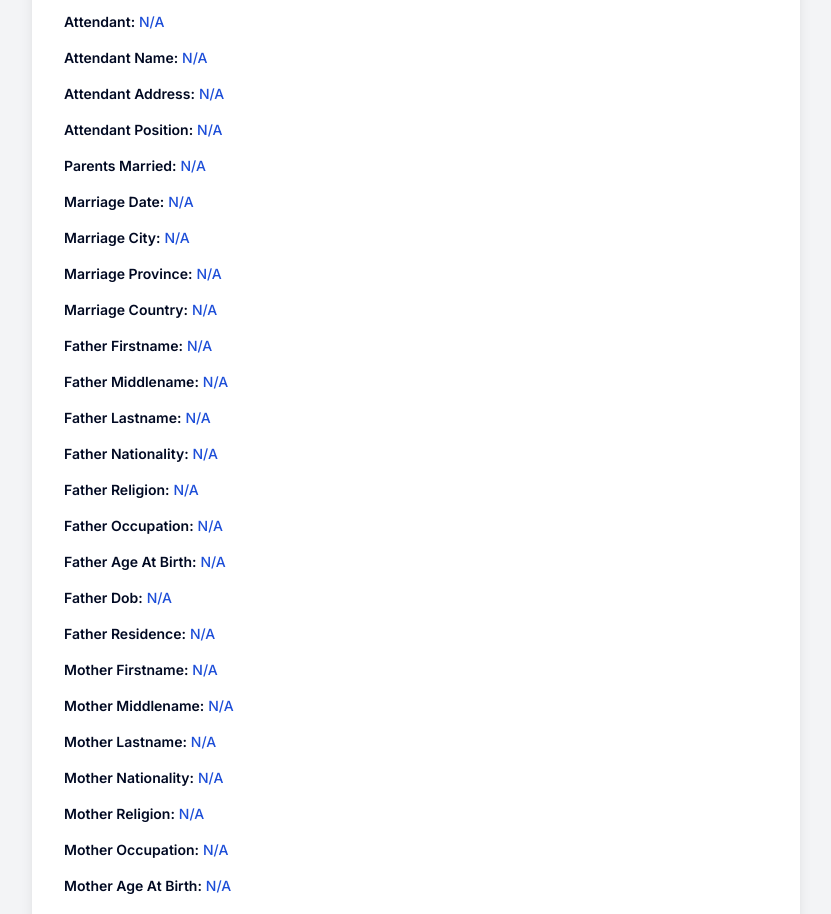
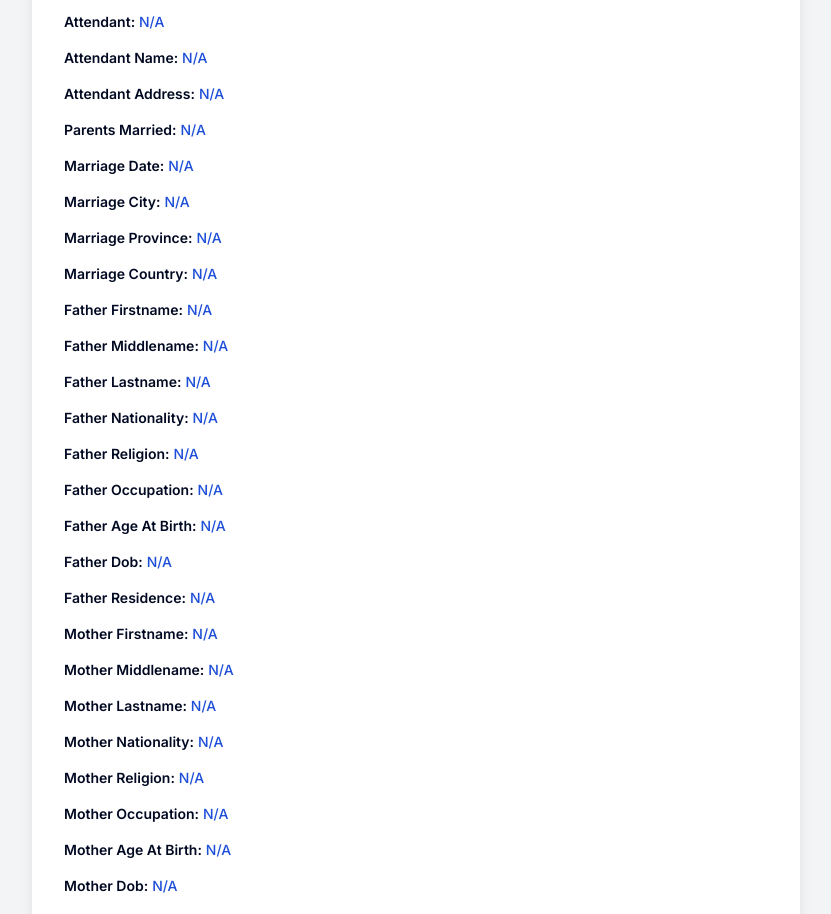
Before and after one commit to lloydeebill/iRegistry, a Next.js app: page /regcolb/form-preview in a window 1280 px wide. Shown: the part 1000-1914 px from the top of the page, without its empty margins (224-1055 px from the left). Built offline with nearby package versions, Linux system fonts and the light colour scheme; no server answers.

Commit message:
WIP: changes to FormPreview.jsx before switching to main

```diff
--- a/app/components/FormPreview.jsx
+++ b/app/components/FormPreview.jsx
@@ -32,7 +32,6 @@ const FormPreview = () => {
 		attendant: get("attendant"),
 		attendant_name: get("attendant_name"),
 		attendant_address: get("attendant_address"),
-		attendant_position: get("attendant_position"),
 		parents_married: get("parents_married"),
 		marriage_date: get("marriage_date"),
 		marriage_city: get("marriage_city"),
```
